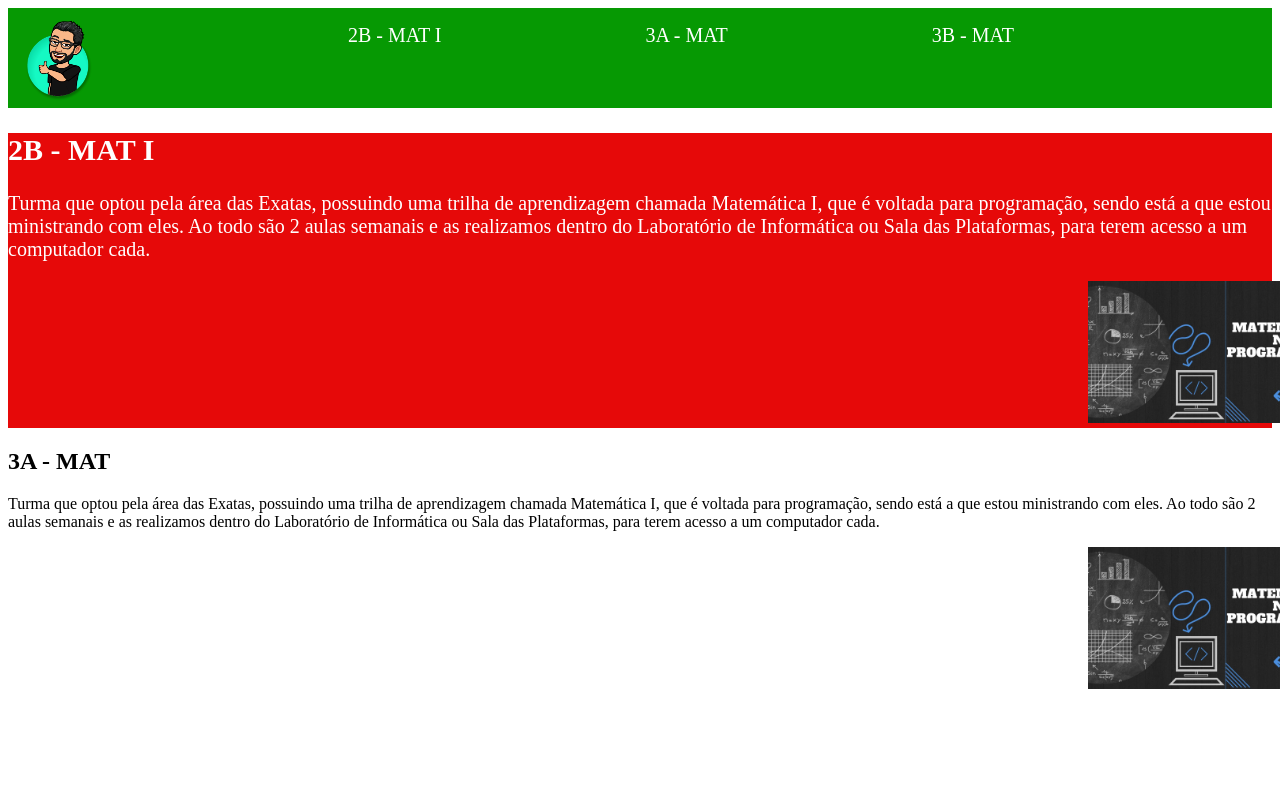
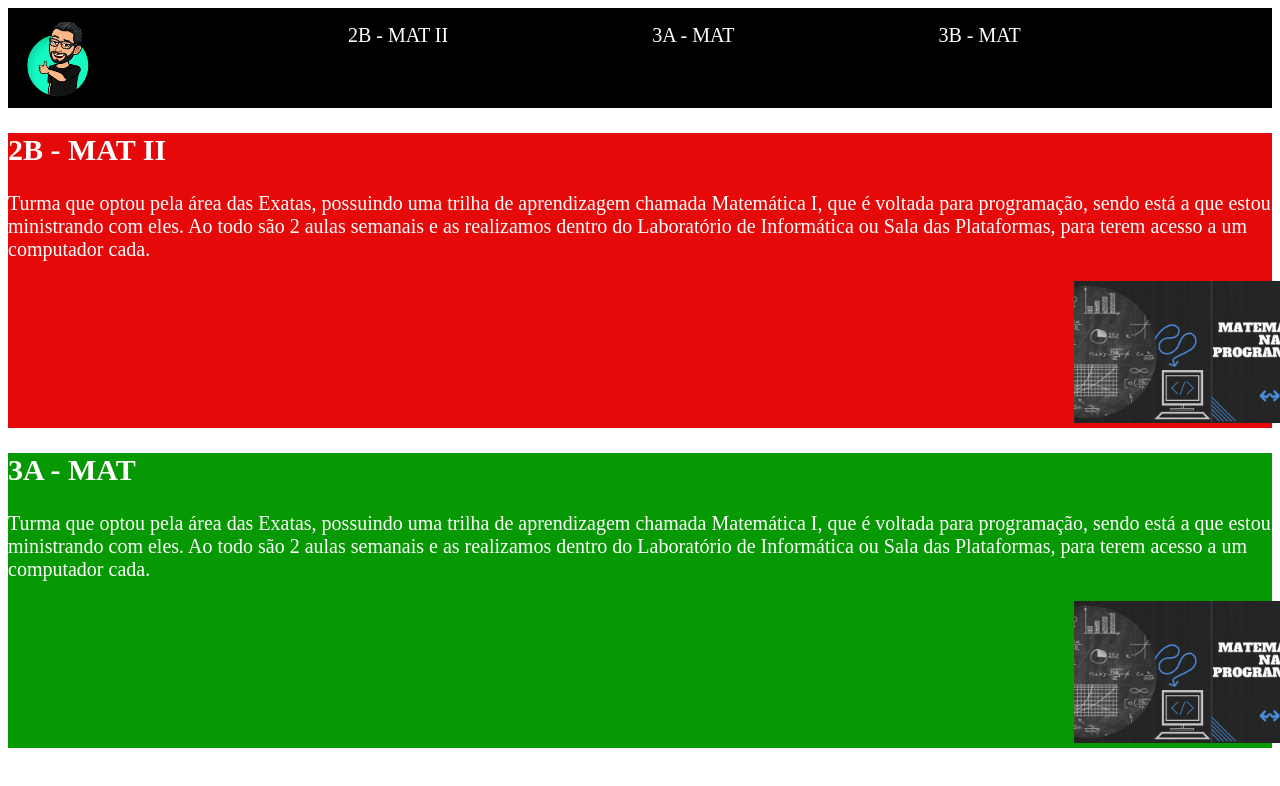
Before and after one commit to pmatjayme/Formadores_J1, a plain HTML site: page index.html in a window 1280 px wide. Shown: the top 786 px of the page. Drawn offline with Linux system fonts and the light colour scheme.

Commit message:
atualizacoes

```diff
--- a/index.html
+++ b/index.html
@@ -12,7 +12,7 @@
         <img class="imagem-logo" src="eu.png" alt="meu avatar">
         <ul class="lista-cabeçalho">
             <li class="lista1">
-                2B - MAT I
+                2B - MAT II
             </li>
             <li class="lista1">
                 3A - MAT
@@ -24,12 +24,12 @@
     </header>
     <section class="turma2B">
         <h2>
-            2B - MAT I
+            2B - MAT II
         </h2>
         <p>
             Turma que optou pela área das Exatas, possuindo uma trilha de aprendizagem chamada Matemática I, que é voltada para programação, sendo está a que estou ministrando com eles. Ao todo são 2 aulas semanais e as realizamos dentro do Laboratório de Informática ou Sala das Plataformas, para terem acesso a um computador cada.
         </p>
-        <img class="imagem-matI" src="mat1.jpg" alt="Mat I">
+        <img class="imagem-matII" src="mat2.jpg" alt="Mat I">
     </section>
     <section class="turma3A">
         <h2>
@@ -38,7 +38,7 @@
         <p>
             Turma que optou pela área das Exatas, possuindo uma trilha de aprendizagem chamada Matemática I, que é voltada para programação, sendo está a que estou ministrando com eles. Ao todo são 2 aulas semanais e as realizamos dentro do Laboratório de Informática ou Sala das Plataformas, para terem acesso a um computador cada.
         </p>
-        <img class="imagem-matI" src="mat1.jpg" alt="Mat I">
+        <img class="imagem-matII" src="mat2.jpg" alt="Mat II">
     </section>
 </body>
 </html>
--- a/style.css
+++ b/style.css
@@ -1,5 +1,5 @@
 header{
-    background-color: rgb(6, 153, 3);
+    background-color: black;
     color: rgb(255, 255, 255);
     display:flex;
 }
@@ -17,10 +17,10 @@ header{
     margin: 0 0 0 200px;
 }
 
-.imagem-matI{
+.imagem-matII{
     width: 20%;
     height: 20%;
-    margin: 0 0 0 1080px;
+    margin: 0 0 0 1066px;
 }
 
 .turma2B{
@@ -28,3 +28,9 @@ header{
     color: rgb(255, 255, 255);
     font-size: 20px;
 }
+
+.turma3A{
+    background-color: rgb(6, 153, 3);
+    color: rgb(255, 255, 255);
+    font-size: 20px;
+}
```
Also changed, not shown: mat2.jpg (added).
